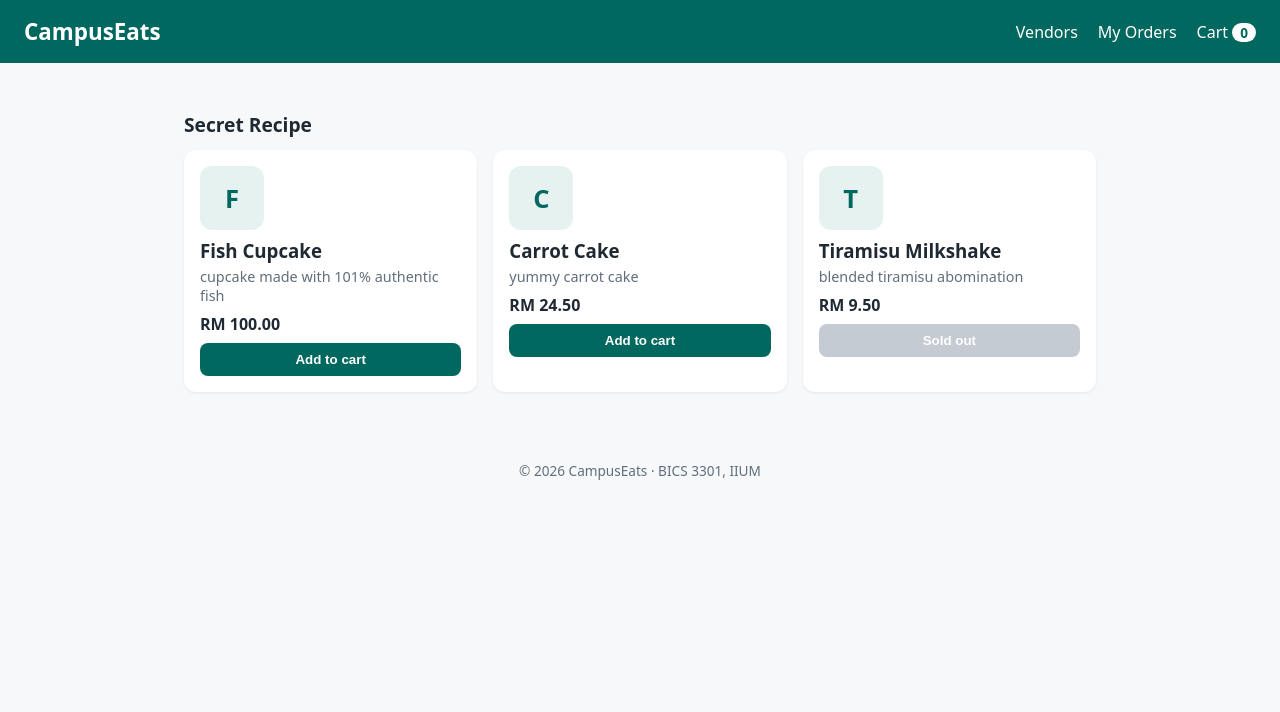
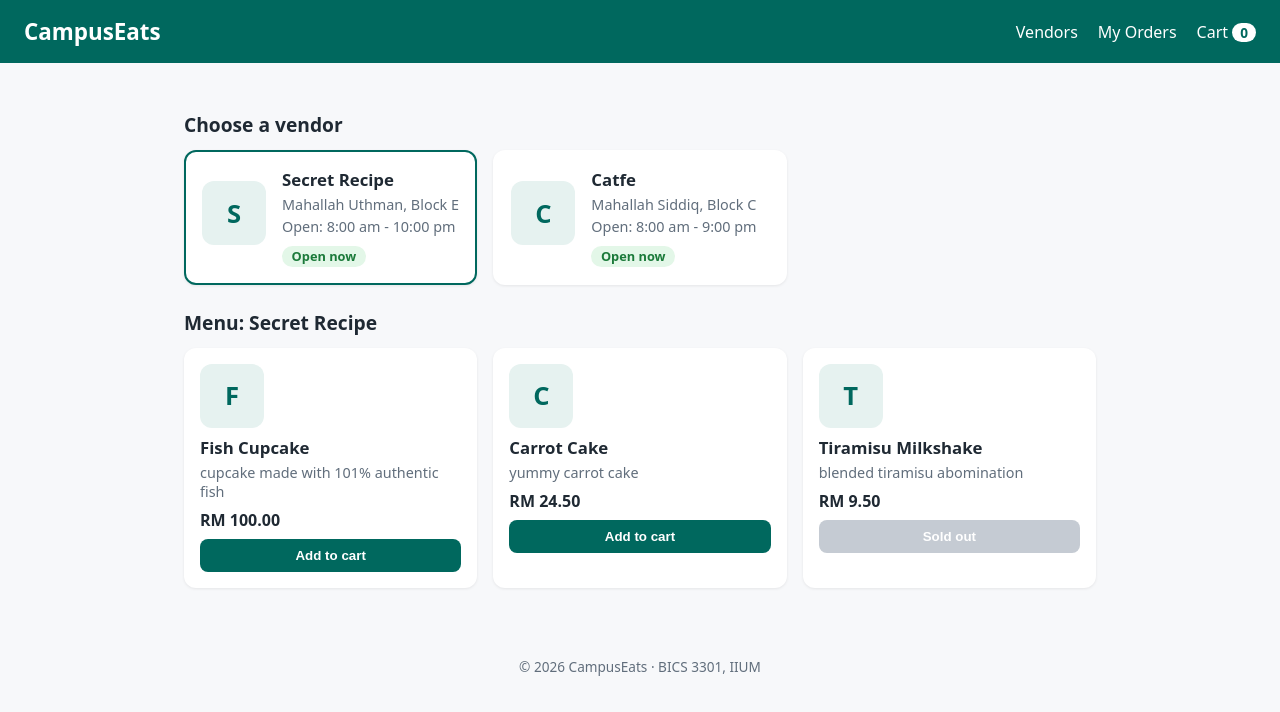
Before and after one commit to sukisuou/campuseats-2411925, a React (Vite) app: page / in a window 1280 px wide. Shown: the top 712 px of the page. Built offline with nearby package versions, Linux system fonts and the light colour scheme.

Commit message:
switch vendors with state

```diff
--- a/src/App.jsx
+++ b/src/App.jsx
@@ -1,18 +1,33 @@
+import { useState } from 'react'
 import vendors from './data/vendors.js'
 import Header from './components/Header.jsx'
+import VendorCard from './components/VendorCard.jsx'
 import MenuList from './components/MenuList.jsx'
 import Footer from './components/Footer.jsx'
 
 function App() {
-    const selectedVendor = vendors[0]
-
+    const [selectedVendorId, setSelectedVendorId] = useState(vendors[0].id)
+    const selectedVendor = vendors.find((v) => v.id === selectedVendorId)
     return (
     <>
         <Header />
-        <main className="container">
+        <main className = "container">
         <section>
-            <h2 className = "section-title">{selectedVendor.name}</h2>
-            <MenuList items = {selectedVendor.menu}/>
+            <h2 className = "section-title">Choose a vendor</h2>
+            <div className = "vendor-grid">
+                {vendors.map((vendor) => (
+                    <VendorCard
+                        key = {vendor.id}
+                        vendor = {vendor}
+                        isSelected = {vendor.id === selectedVendorId}
+                        onSelect = {setSelectedVendorId}
+                    />
+                ))}
+            </div>
+        </section>
+        <section>
+            <h2 className = "section-title">Menu: {selectedVendor.name}</h2>
+            <MenuList items = {selectedVendor.menu} />
         </section>
         </main>
         <Footer />
--- a/src/components/VendorCard.jsx
+++ b/src/components/VendorCard.jsx
@@ -1,28 +1,20 @@
-function VendorCard(){
-    // data for our vendor
-    const vendor = {
-        name: "Secret Recipe",
-        location: "Mahallah Uthman, Block E",
-        openHours: "10:00 am - 10:00 pm",
-        isOpen: true
-    }
-
+function VendorCard({ vendor, isSelected, onSelect}){
     return (
-        <article className = "card vendor-card">
-            {/*shows the first letter on icon*/}
-            <div className = "thumb" aria-hidden = "true">
-                {vendor.name.charAt(0)}
-            </div>
+        <button
+            type = "button"
+            className = {isSelected ? 'card vendor-card selected' : 'card vendor-card'}
+            onClick = {() => onSelect(vendor.id)}
+        >
+            <div className = "thumb" aria-hidden = "true">{vendor.name.charAt(0)}</div>
             <div>
-                <h2>{vendor.name}</h2>
+                <h3>{vendor.name}</h3>
                 <p className = "muted">{vendor.location}</p>
                 <p className = "muted">Open: {vendor.openHours}</p>
-                {/*shows green on open and red on closed*/}
                 <span className = {vendor.isOpen ? 'status open' : 'status closed'}>
                     {vendor.isOpen ? 'Open now' : 'Closed'}
                 </span>
             </div>
-        </article>
+        </button>
     )
 }
 
--- a/src/data/vendors.js
+++ b/src/data/vendors.js
@@ -6,25 +6,25 @@
         openHours: '8:00 am - 10:00 pm',
         isOpen: true,
         menu: [
-            { id: 'cake-1', name: 'Fish Cupcake', description: 'cupcake made with 101% authentic fish',
+            { id: 'sc-cake-1', name: 'Fish Cupcake', description: 'cupcake made with 101% authentic fish',
                 price: 100, category: 'cake', available: true },
-            { id: 'cake-2', name: 'Carrot Cake', description: 'yummy carrot cake',
+            { id: 'sc-cake-2', name: 'Carrot Cake', description: 'yummy carrot cake',
                 price: 24.5, category: 'cake', available: true },
-            { id: 'bev-1', name: 'Tiramisu Milkshake', description: 'blended tiramisu abomination',
+            { id: 'sc-bev-1', name: 'Tiramisu Milkshake', description: 'blended tiramisu abomination',
                 price: 9.5, category: 'drinks', available: false },
         ],
     },
     {
-        id: 'kafe-aminah',
-        name: 'Kafe Mahallah Aminah',
-        location: 'Mahallah Aminah, Ground Floor',
+        id: 'cat-kafe',
+        name: 'Catfe',
+        location: 'Mahallah Siddiq, Block C',
         openHours: '8:00 am - 9:00 pm',
         isOpen: true,
         menu: [
-            { id: 'ami-1', name: 'Nasi Ayam Penyet', description: 'Smashed fried chicken with sambal and rice',
-                price: 9, category: 'Rice', available: true },
-            { id: 'ami-2', name: 'Air Bandung', description: 'Rose syrup with milk',
-                price: 3, category: 'Drinks', available: true },
+            { id: 'cf-cake-1', name: 'Cat Cupcake', description: 'cupcake made with... nah, it just looks like a cat',
+                price: 9, category: 'cake', available: true },
+            { id: 'cf-bev-1', name: 'Banana Milkshake', description: 'blended banana and milk',
+                price: 3.5, category: 'drinks', available: true },
         ],
     },
 ]
--- a/src/index.css
+++ b/src/index.css
@@ -64,3 +64,11 @@
 .btn:disabled { background: #c5cbd3; cursor: not-allowed; }
 
 .footer { text-align: center; color: var(--muted); padding: 2rem 1rem; font-size: 0.85rem; }
+
+/* Week 2 additions */
+.vendor-grid { display: grid; grid-template-columns: repeat(auto-fill, minmax(280px, 1fr)); gap: 1rem; }
+button.card { font: inherit; color: inherit; text-align: left; border: 2px solid transparent; cursor: pointer; width: 100%; }
+button.card:hover { border-color: var(--green); }
+.vendor-card.selected { border-color: var(--green); }
+.card h3 { font-size: 1.05rem; }
+.tag { display: inline-block; margin: 0 0 0.3rem; padding: 0.05rem 0.5rem; border-radius: 999px; background: var(--green-light); color: var(--green); font-size: 0.75rem; font-weight: 600; }
```
